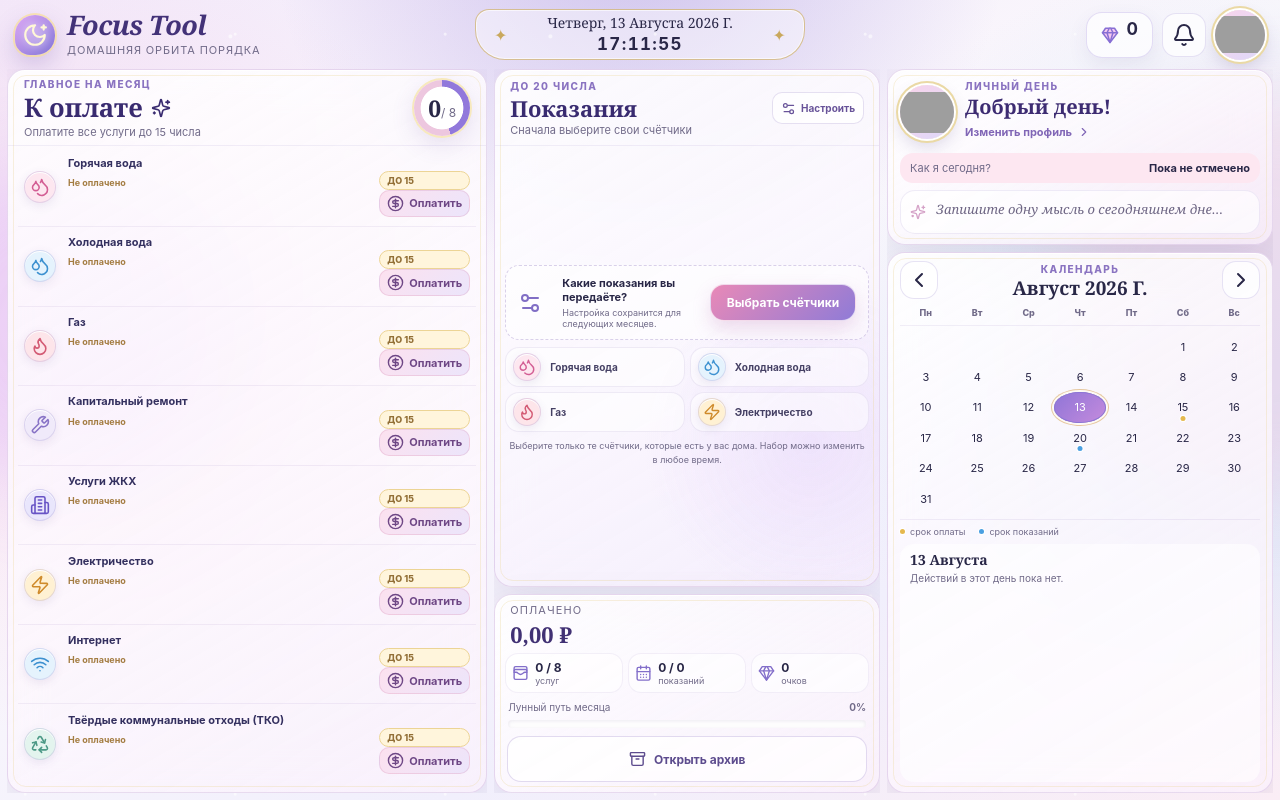
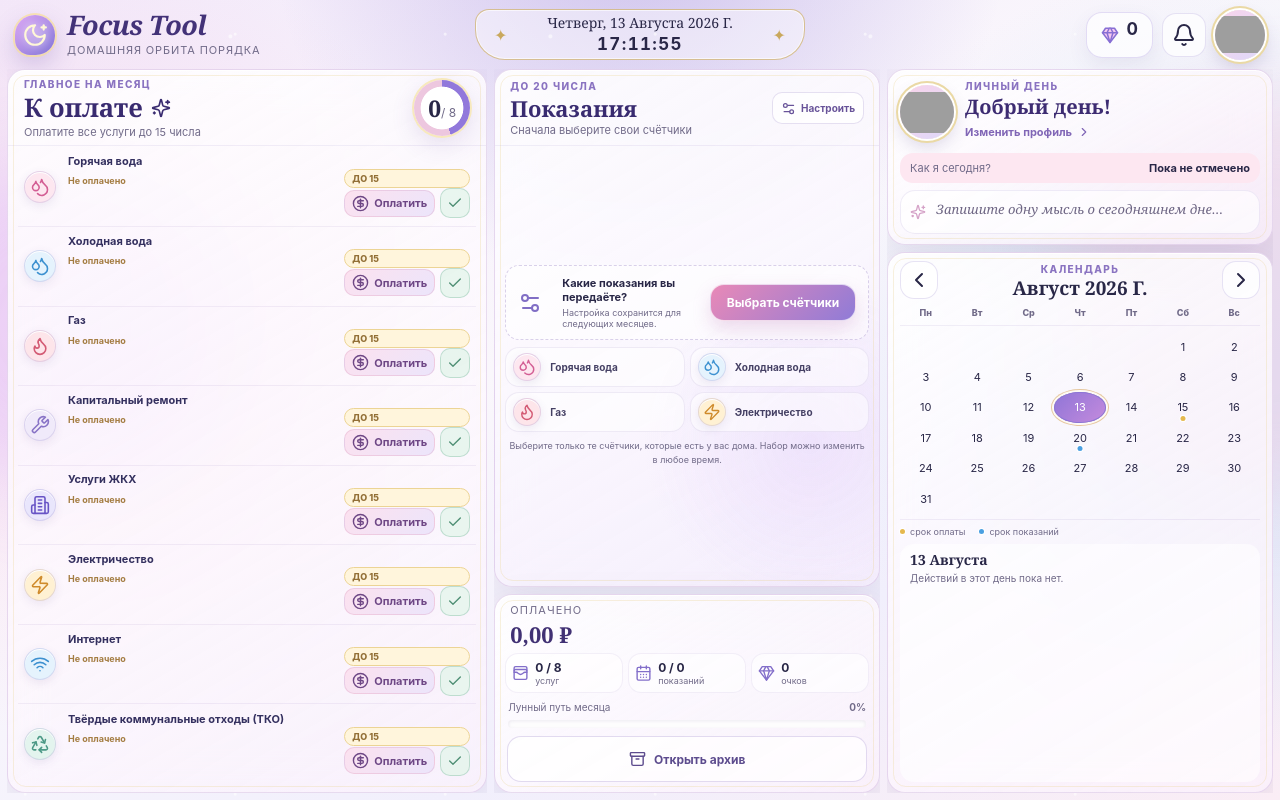
Before and after one commit to itstxaviers-svg/Utilitybills, a React (Vite) app: page / in a window 1280 px wide. Built offline with nearby package versions, Linux system fonts and the light colour scheme; grey boxes are pictures that could not be loaded.

Commit message:
Add quick payment checkoff

```diff
--- a/src/App.tsx
+++ b/src/App.tsx
@@ -299,6 +299,19 @@ export default function App() {
     setToast("Оплата сохранена ✨");
   };
 
+  const markPaymentWithoutAmount = (utilityId: UtilityId) => {
+    const actionNow = new Date();
+    const actionMonthKey = getLocalMonthKey(actionNow);
+    update((draft) => {
+      const targetLedger = draft.ledgers[actionMonthKey] ?? (draft.ledgers[actionMonthKey] = makeLedger(actionMonthKey, getSelectedMeterIds(draft)));
+      if (targetLedger.payments[utilityId]) return;
+      const paidAt = actionNow.getTime();
+      targetLedger.payments[utilityId] = { utilityId, amountKopecks: 0, paidAt, deadlineAt: getDeadline(actionMonthKey, 15), onTime: paidAt <= getDeadline(actionMonthKey, 15), updatedAt: paidAt };
+      addEventAndMilestone(draft, `payment:${actionMonthKey}:${utilityId}`, utilityId, "payment");
+    });
+    setToast("Оплата отмечена без суммы ✓");
+  };
+
   const removePayment = () => {
     if (!paymentTarget) return;
     update((draft) => {
@@ -390,7 +403,7 @@ export default function App() {
                     <UtilityIcon utility={utility} />
                     <div className="utility-copy"><strong>{utility.name}</strong><span className={payment ? (payment.onTime ? "status success" : "status late") : overdue ? "status overdue" : "status pending"}>{payment ? (payment.onTime ? "Оплачено вовремя" : "Оплачено с опозданием") : overdue ? "Просрочено" : "Не оплачено"}</span>{payment && <small>{formatKopecks(payment.amountKopecks)} · {formatDate(payment.paidAt)}</small>}</div>
                     <span className="deadline-chip">до 15</span>
-                    <button className={payment ? "row-action done" : "row-action"} onClick={() => openPayment(utility.id)}>{payment ? <><Pencil size={15} /> Изменить</> : <><CircleDollarSign size={17} /> Оплатить</>}</button>
+                    <div className="payment-row-actions"><button className={payment ? "row-action done" : "row-action"} onClick={() => openPayment(utility.id)}>{payment ? <><Pencil size={15} /> Изменить</> : <><CircleDollarSign size={17} /> Оплатить</>}</button>{!payment && <button className="quick-payment-check" onClick={() => markPaymentWithoutAmount(utility.id)} aria-label={`Отметить ${utility.name} оплаченной без суммы`} title="Отметить без суммы"><Check /></button>}</div>
                   </div>
                 );
               })}
--- a/src/styles.css
+++ b/src/styles.css
@@ -104,7 +104,11 @@ h1, h2, h3, p { margin-top: 0; }
 .utility-copy small { display: block; margin-top: 3px; color: var(--text-soft); font-size: 10px; white-space: nowrap; overflow: hidden; text-overflow: ellipsis; }
 .status { display: inline-block; margin-top: 3px; font-size: 10px; font-weight: 700; }.status.success { color: var(--success); }.status.late, .status.overdue { color: var(--danger); }.status.pending { color: #a47d43; }
 .deadline-chip { align-self: end; padding: 4px 8px; color: #926f36; background: #fff5dc; border: 1px solid #ecd495; border-radius: 99px; font-size: 9px; font-weight: 800; text-transform: uppercase; }
-.row-action { grid-column: 3; align-self: start; display: inline-flex; align-items: center; justify-content: center; gap: 5px; min-width: 90px; min-height: 30px; padding: 6px 10px; border: 1px solid rgba(208,130,173,.25); border-radius: 10px; color: #6e4785; background: linear-gradient(135deg, #fce1ef, #ece5fb); font-size: 11px; font-weight: 750; transition: transform .18s, box-shadow .18s; }
+.payment-row-actions { grid-column: 3; align-self: start; display: flex; align-items: center; justify-content: flex-end; gap: 5px; }
+.row-action { display: inline-flex; align-items: center; justify-content: center; gap: 5px; min-width: 90px; min-height: 30px; padding: 6px 10px; border: 1px solid rgba(208,130,173,.25); border-radius: 10px; color: #6e4785; background: linear-gradient(135deg, #fce1ef, #ece5fb); font-size: 11px; font-weight: 750; transition: transform .18s, box-shadow .18s; }
+.quick-payment-check { width: 30px; height: 30px; flex: 0 0 auto; display: grid; place-items: center; padding: 0; color: #4f8f75; border: 1px solid rgba(79,157,126,.28); border-radius: 10px; background: rgba(228,245,236,.82); transition: transform .18s, box-shadow .18s; }
+.quick-payment-check:hover { transform: translateY(-1px); box-shadow: 0 6px 14px rgba(79,157,126,.15); }
+.quick-payment-check svg { width: 16px; height: 16px; }
 .row-action:hover { transform: translateY(-1px); box-shadow: 0 6px 14px rgba(114,83,157,.13); }.row-action:active { transform: scale(.98); }.row-action.done { color: #417d68; background: var(--success-bg); border-color: rgba(79,157,126,.2); }
 .earned-teaser { margin: 0 17px 17px; display: flex; gap: 10px; align-items: center; padding: 12px; color: #665083; background: linear-gradient(135deg, #f9e4f2, #eee9ff); border-radius: 13px; font-size: 11px; line-height: 1.45; }.earned-teaser svg { color: #d495bd; flex: 0 0 auto; }
 
```
